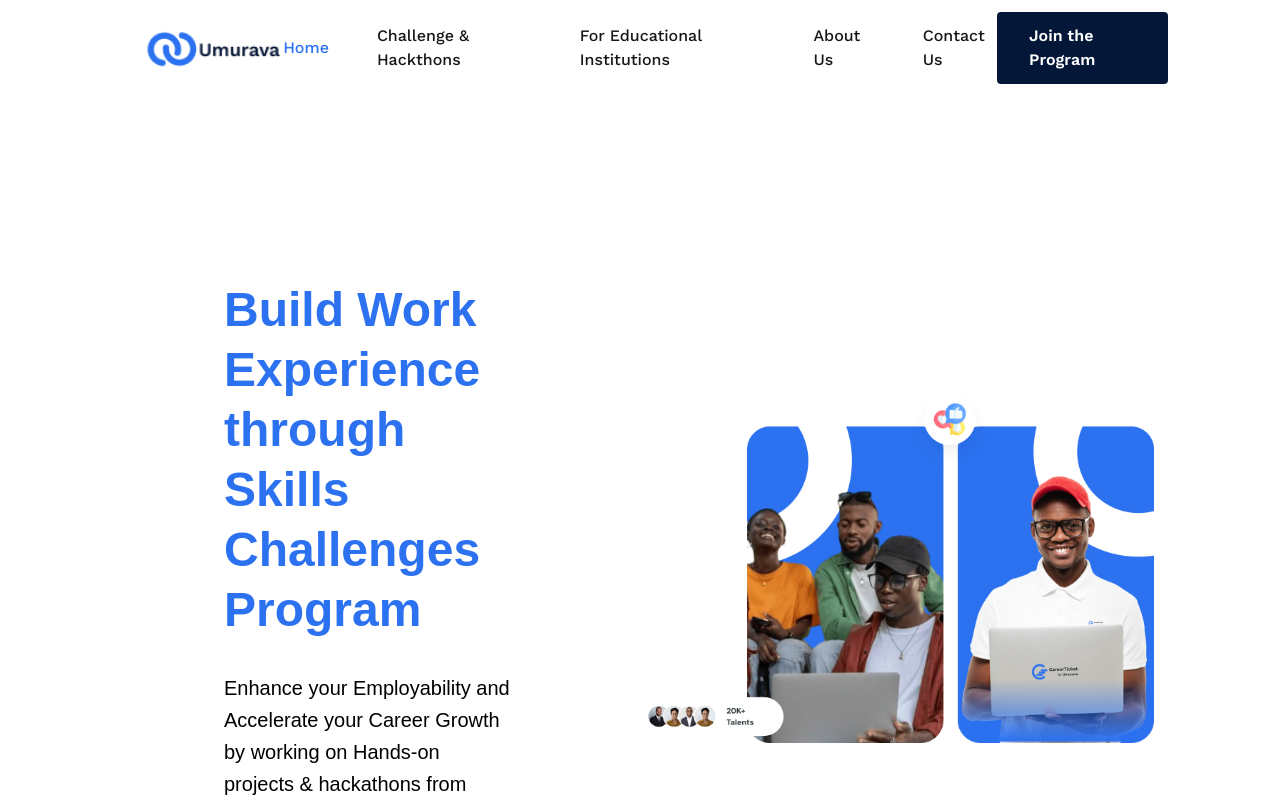
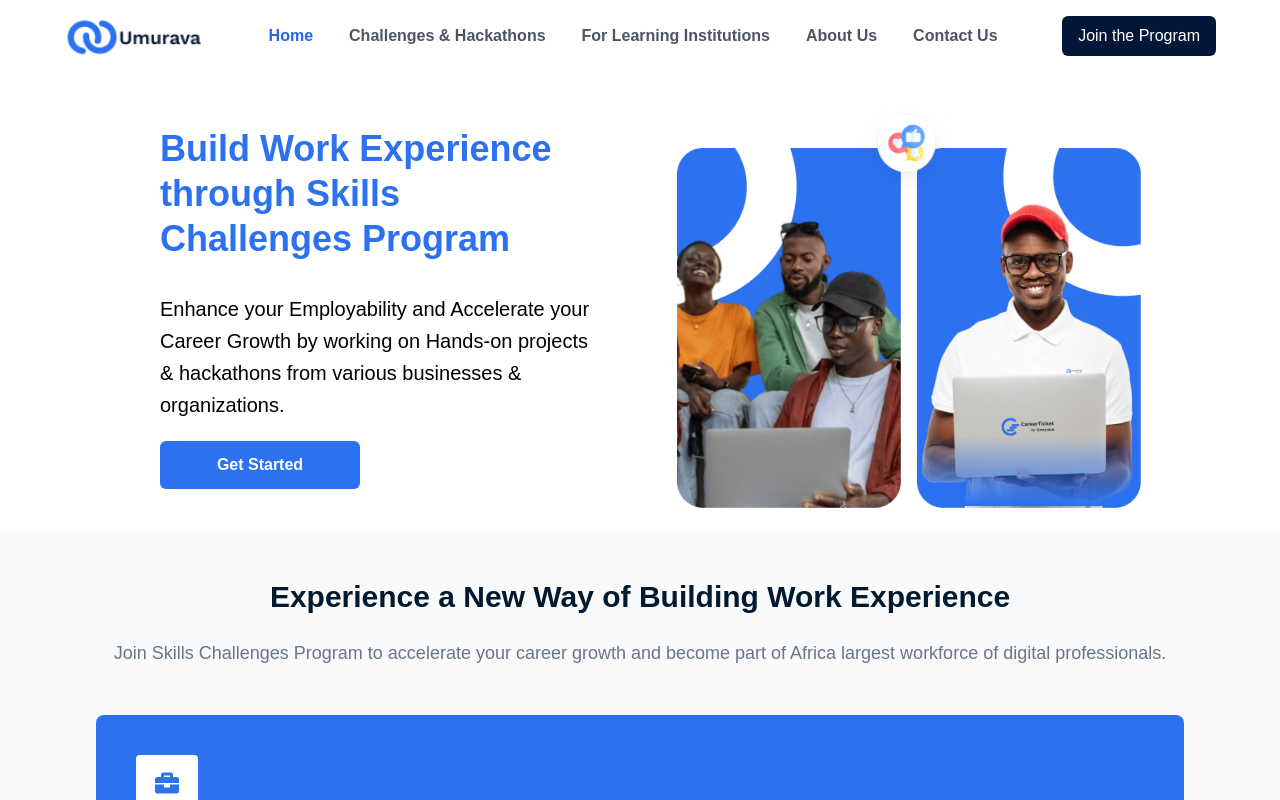
Before and after one commit to Viateur-akimana/umurava, a Next.js app: page / in a window 1280 px wide. Shown: the top 800 px of the page. Built offline with nearby package versions, Linux system fonts and the light colour scheme.

Commit message:
new changes on nav&hero

```diff
--- a/src/components/layout/NavBar.tsx
+++ b/src/components/layout/NavBar.tsx
@@ -1,95 +1,92 @@
 'use client';
-
 import { useState } from 'react';
+import { usePathname } from 'next/navigation';
 import Link from 'next/link';
 import { Menu, X } from 'lucide-react';
 import Image from 'next/image';
-import { usePathname } from 'next/navigation';
 
 const NavBar = () => {
   const [isOpen, setIsOpen] = useState(false);
   const pathname = usePathname();
 
-  const isActiveLink = (href: string) => pathname === href;
-
-  const navLinks = [
-    { href: '/', label: 'Home' },
-    { href: '/web/pages/challenges', label: 'Challenge & Hackthons' },
-    { href: '/web/pages/education', label: 'For Educational Institutions' },
-    { href: '/web/pages/about', label: 'About Us' },
-    { href: '/#contact', label: 'Contact Us' },
-  ];
-
   return (
-    <nav className="font-['Work_Sans'] ">
-      <div className="px-4 sm:px-6 lg:px-8">
-        <div className="flex h-24 justify-between  items-center">
-          <div className="flex items-center pl-8 ml-20">
-            <Link href="/">
+    <nav className="bg-white">
+      <div className="lg:mx-8 mx-auto px-4 sm:px-6 lg:px-8 pt-3 flex justify-between items-center">
+        <div className="flex items-center">
+          <Link href="/" className="flex-shrink-0 flex items-center">
             <Image
               src="/logo.png"
-                alt="Umurava Logo"
-                width={155}
-                height={43}
-                className="font-bold text-xl"
+              alt="logo"
+              width={140}
+              height={150}
+              className='hidden xl:block lg:hidden sm:block'
+            />
+            <Image
+              src="/blue-logo.png"
+              alt="logo"
+              width={50}
+              height={50}
+              className='block md:hidden lg:block xl:hidden sm:hidden'
             />
           </Link>
         </div>
-
-          <div className=" hidden font-medium md:flex items-center gap-12 text-[#2B333] text-lg font-dm-sans ">
-            {navLinks.map((link) => (
-              <Link
-                key={link.href}
-                href={link.href}
-                className={`text-base ${isActiveLink(link.href) ? 'text-[#2B71F0]' : ''}`}
-              >
-                {link.label}
+        <div className="hidden lg:flex items-center space-x-3">
+          <Link href="/" className={`block px-3 py-2 rounded-md font-semibold text-nowrap ${pathname === '/' ? 'text-blue-600' : 'text-gray-600 hover:text-gray-900'}`}>
+            Home
           </Link>
-            ))}
+          <Link href="/web/pages/challenges" className={`block px-3 py-2 rounded-md font-semibold text-nowrap ${pathname === '/web/pages/challenges' ? 'text-blue-600' : 'text-gray-600 hover:text-gray-900'}`}>
+            Challenges & Hackathons
+          </Link>
+          <Link href="/web/pages/education" className={`block px-3 py-2 rounded-md font-semibold text-nowrap ${pathname === '/web/pages/education' ? 'text-blue-600' : 'text-gray-600 hover:text-gray-900'}`}>
+            For Learning Institutions
+          </Link>
+          <Link href="/web/pages/about" className={`block px-3 py-2 rounded-md font-semibold text-nowrap ${pathname === '/web/pages/about' ? 'text-blue-600' : 'text-gray-600 hover:text-gray-900'}`}>
+            About Us
+          </Link>
+          <Link href="/web/pages/contact" className={`block px-3 py-2 rounded-md font-semibold text-nowrap ${pathname === '/web/pages/contact' ? 'text-blue-600' : 'text-gray-600 hover:text-gray-900'}`}>
+            Contact Us
+          </Link>
         </div>
-
-          <div className="md:flex  items-center">
-            <Link
-              href="/join"
-              className="inline-block px-8 py-3 bg-[#041738] mr-20 font-semibold text-white rounded transition-colors"
-            >
+        <div className="hidden lg:flex items-center">
+          <Link href="/join" className="block px-4 py-2 rounded-md text-white bg-[#041738] hover:bg-[#12274d] text-nowrap">
             Join the Program
           </Link>
         </div>
-
-          <div className="md:hidden flex items-center">
+        <div className="lg:hidden flex items-center">
           <button
             onClick={() => setIsOpen(!isOpen)}
-              className="p-2 rounded-md text-gray-400 hover:text-gray-500 focus:outline-none"
+            className="p-2 rounded-md text-gray-400 hover:text-gray-500 hover:bg-gray-100 focus:outline-none"
           >
-              {isOpen ? <X className="h-8 w-8" /> : <Menu className="h-8 w-8" />}
+            {isOpen ? <X className="h-6 w-6" /> : <Menu className="h-6 w-6" />}
           </button>
         </div>
       </div>
+
       {isOpen && (
-          <div className="md:hidden py-6">
-            <div className="flex flex-col space-y-6 text-[#2B3338] text-xl">
-              {navLinks.map((link) => (
-                <Link
-                  key={link.href}
-                  href={link.href}
-                  className={`text-base ${isActiveLink(link.href) ? 'text-blue-600' : ''}`}
-                >
-                  {link.label}
+        <div className="lg:hidden">
+          <div className="px-2 pt-2 pb-3 space-y-1 sm:px-3 flex flex-col items-center">
+            <Link href="/" className={`block px-3 py-2 rounded-md font-semibold text-nowrap ${pathname === '/' ? 'text-blue-600' : 'text-gray-600 hover:text-gray-900'}`}>
+              Home
             </Link>
-              ))}
-              <Link
-                href="/join"
-                className="inline-block px-8 py-3 bg-[#041738] font-semibold text-white rounded transition-colors"
-              >
+            <Link href="/web/pages/challenges" className={`block px-3 py-2 rounded-md font-semibold text-nowrap ${pathname === '/web/pages/challenges' ? 'text-blue-600' : 'text-gray-600 hover:text-gray-900'}`}>
+              Challenges & Hackathons
+            </Link>
+            <Link href="/web/pages/education" className={`block px-3 py-2 rounded-md font-semibold text-nowrap ${pathname === '/web/pages/education' ? 'text-blue-600' : 'text-gray-600 hover:text-gray-900'}`}>
+              For Learning Institutions
+            </Link>
+            <Link href="/web/pages/about" className={`block px-3 py-2 rounded-md font-semibold text-nowrap ${pathname === '/web/pages/about' ? 'text-blue-600' : 'text-gray-600 hover:text-gray-900'}`}>
+              About Us
+            </Link>
+            <Link href="/web/pages/contact" className={`block px-3 py-2 rounded-md font-semibold text-nowrap ${pathname === '/web/pages/contact' ? 'text-blue-600' : 'text-gray-600 hover:text-gray-900'}`}>
+              Contact Us
+            </Link>
+            <Link href="/join" className="block px-4 py-2 rounded-md text-white bg-[#041738] hover:bg-[#12274d]">
               Join the Program
             </Link>
           </div>
         </div>
       )}
-      </div>
     </nav>
   );
 };
-
 export default NavBar;
--- a/src/components/layout/subcomponents/Hero.tsx
+++ b/src/components/layout/subcomponents/Hero.tsx
@@ -6,12 +6,12 @@ import React from "react";
 const Hero = () => {
   return (
     <section
-      className="h-full grid sm:grid-cols-2 sm:px-24 sm:py-16 items-center"
+      className="grid grid-cols-1 lg:grid-cols-2 xl:mx-20 lg:mx-12 md:mx-5 mx-0 sm:px-8 items-center"
       id="hero"
     >
-      <div className="flex flex-col items-start mx-32  sm:gap-8 sm:pt-24">
+      <div className="flex flex-col items-start xl:mx-12 mx-0 py-4 gap-5">
         <header className="flex flex-col gap-4 sm:gap-8">
-          <h1 className="text-primary text-2xl mt-0 sm:text-5xl sm:leading-tight font-bold">
+          <h1 className="text-primary text-4xl mt-0 sm:leading-tight font-bold">
             Build Work Experience through Skills Challenges Program
           </h1>
           <p className="text-black  text-xl leading-8">
@@ -27,16 +27,17 @@ const Hero = () => {
         />
       </div>
 
-      <div className="flex-1">
+      <div className="flex-1 p-5">
         <Image
           aria-hidden
-          src="/label.png"
+          src="/label1.png"
           alt="hero"
           layout="responsive"
           width={200}
           height={180}
           objectFit="cover"
           priority
+          className=""
         />
       </div>
     </section>
```
Also changed, not shown: public/blue-logo.png (added), public/label1.png (added). Lines whose indentation alone changed are shown as unchanged.
